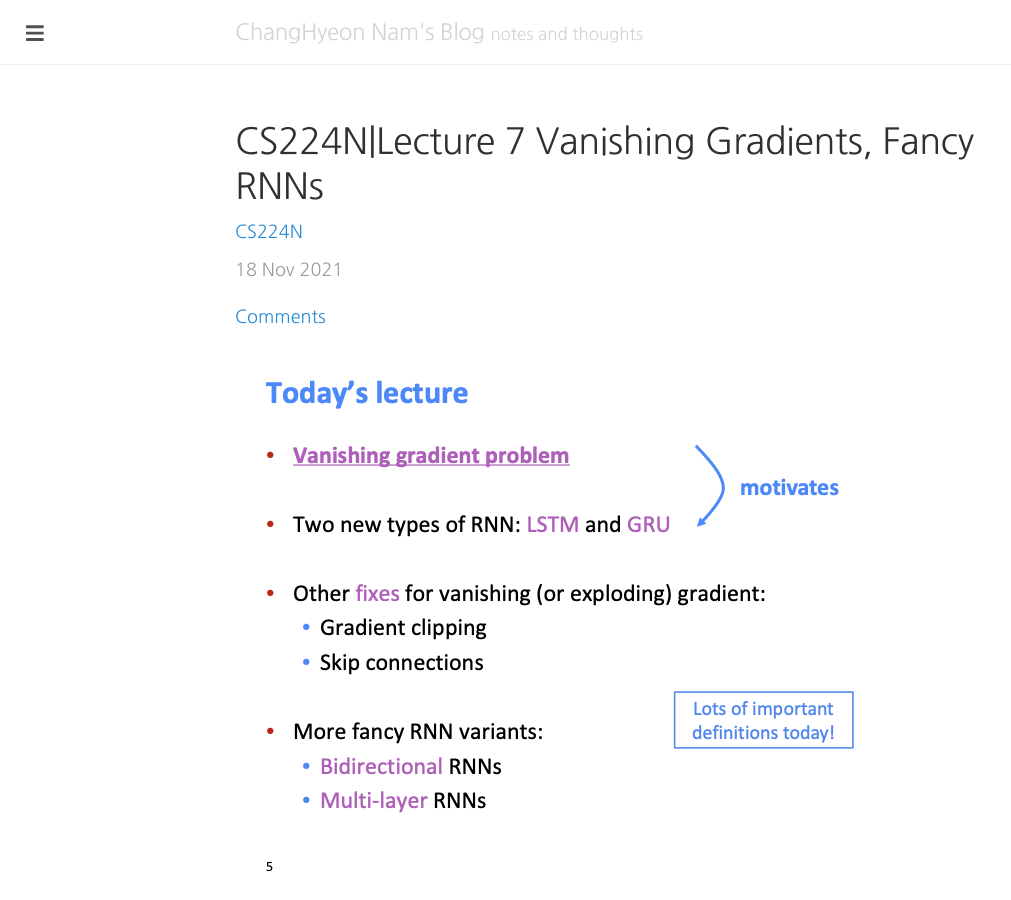
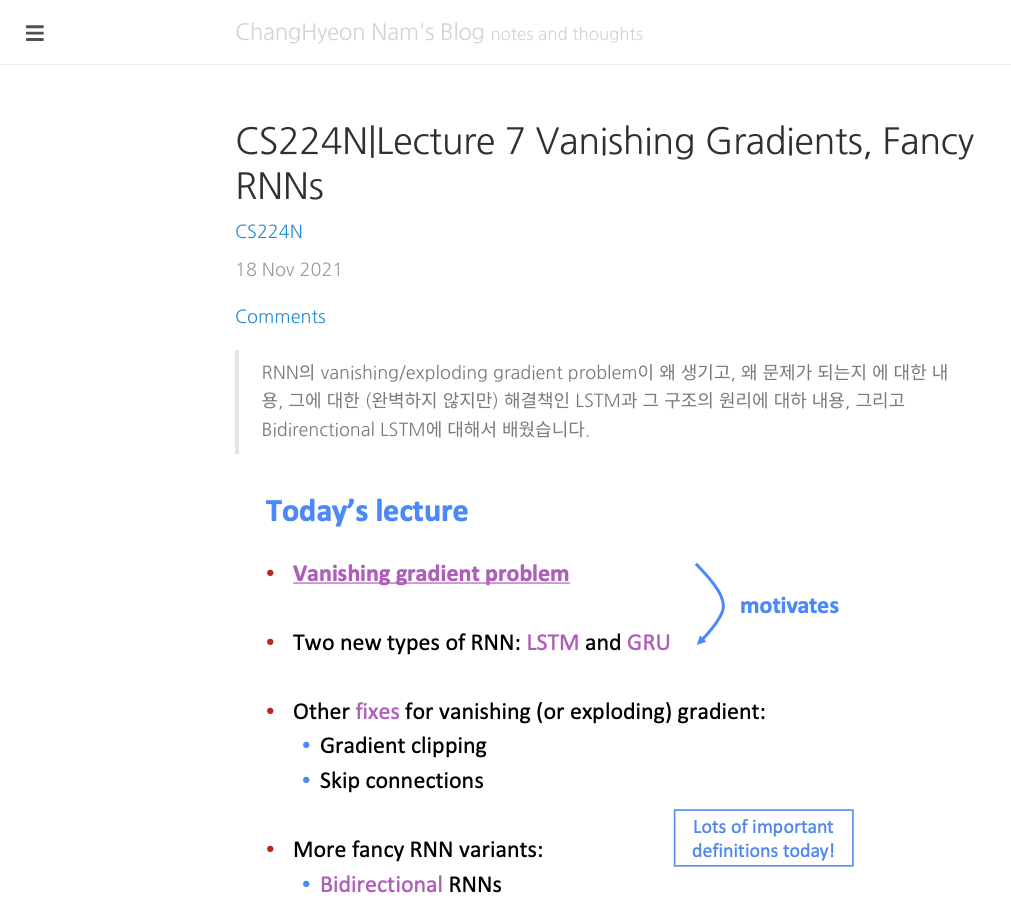
Before and after one commit to changhyeonnam/changhyeonnam.github.io, a Jekyll site: the page built from _posts/2021/2021-11-18-cs224n_lecture07.md, in a window 1280 px wide and 900 px high. Shown: the whole window, without its empty margins (0-1011 px from the left). Built offline with Jekyll 4.4.1, drawn with Linux system fonts in a browser that asks for light colours; nearby versions of some CDN libraries; formulas are drawn with MathJax 3; comment, search, counter and statistics services are not loaded.

Commit message:
Update 2021-11-18-cs224n_lecture07.md

```diff
--- a/_posts/2021/2021-11-18-cs224n_lecture07.md
+++ b/_posts/2021/2021-11-18-cs224n_lecture07.md
@@ -1,12 +1,13 @@
 ---
 title: CS224N|Lecture 7 Vanishing Gradients, Fancy RNNs
 layout: post
-Created: November 18, 2021 20:44 PM
+Created: November 18, 2021 8:44 PM
 tags:
     - CS224N
 use_math: true
 comments: true
 ---
+> RNN의 vanishing/exploding gradient problem이 왜 생기고, 왜 문제가 되는지 에 대한 내용, 그에 대한 (완벽하지 않지만) 해결책인 LSTM과 그 구조의 원리에 대하 내용, 그리고 Bidirenctional LSTM에 대해서 배웠습니다.
 
 ![slide](/images/2021/cs224n/lec07/l0.png)
 
```
